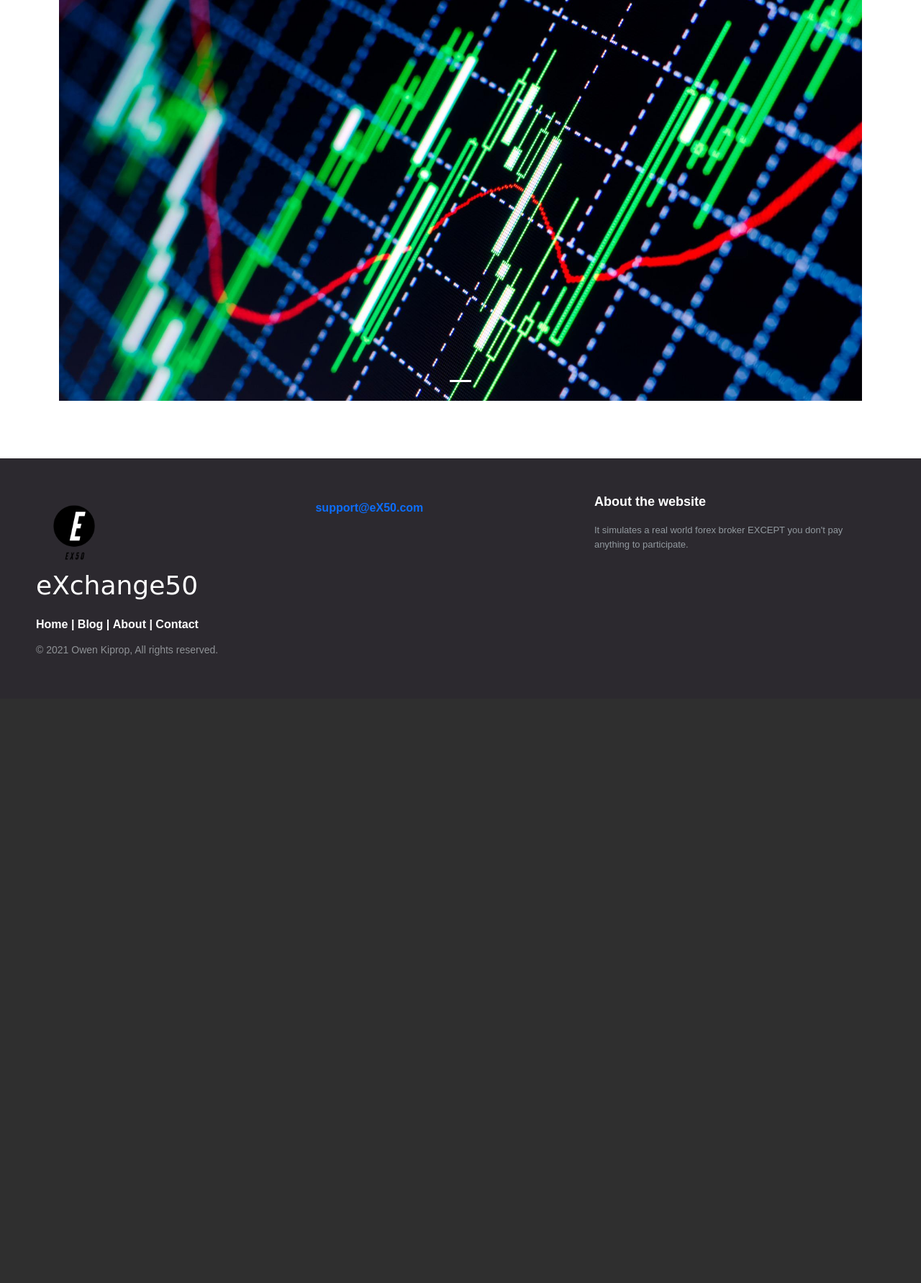
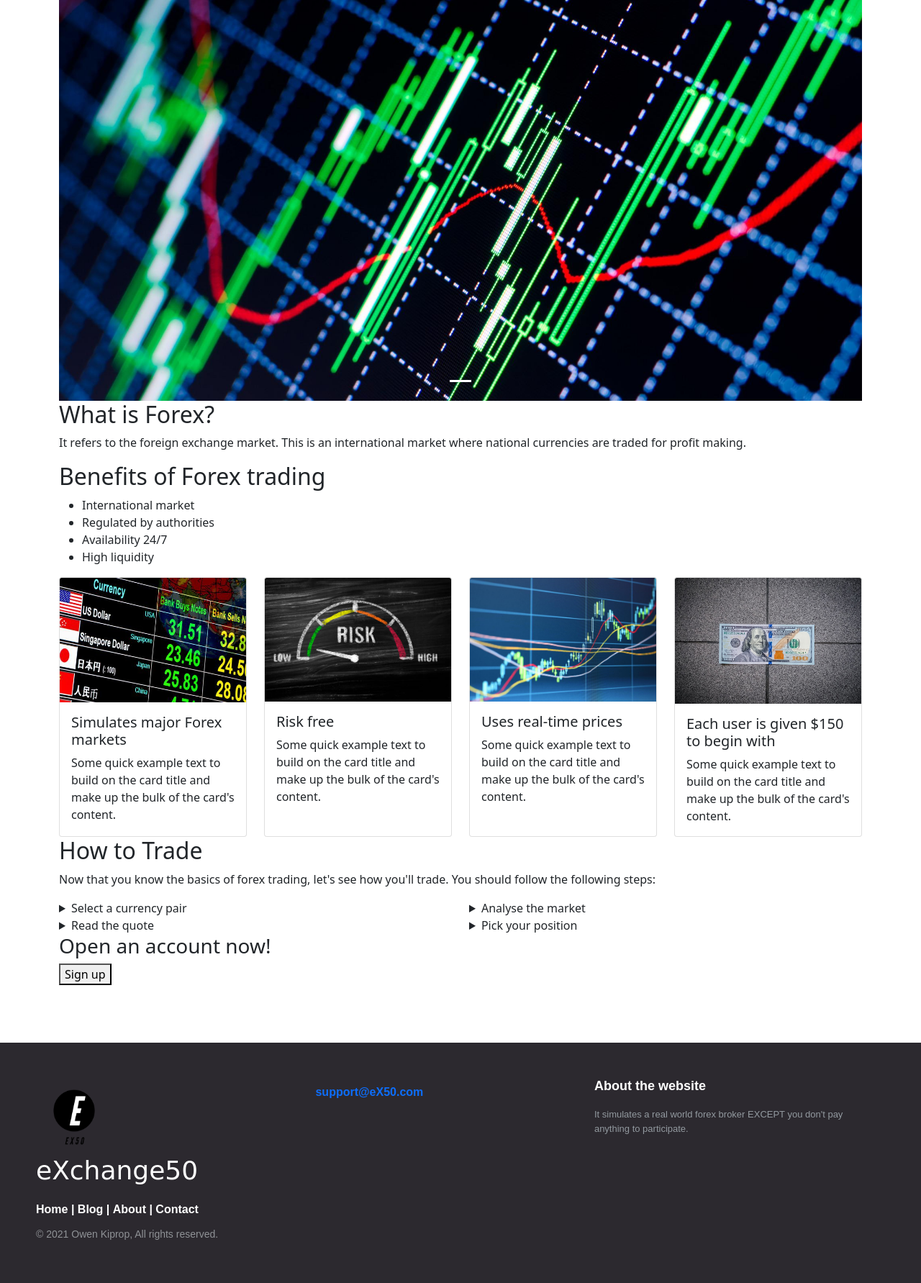
Before and after one commit to 0xOwen/exchange50, a Flask app: page / in a window 1280 px wide. Shown: the part 57-1840 px from the top of the page at 72% size. Before the commit the page ends 968 px from the top, so only its background shows below. Run offline with Flask 2, Linux system fonts and the light colour scheme; some web fonts are replaced.

Commit message:
added html components of homepage

```diff
--- a/templates/home.html
+++ b/templates/home.html
@@ -22,7 +22,95 @@
             </div>
           </div>
           <div class="row">
-
+            <div class="col">
+              <h2> What is Forex?</h2>
+              <p>
+                It refers to the foreign exchange market. This is an international market where national currencies are traded for profit making.
+              </p>
+              <h2>Benefits of Forex trading</h2>
+                <ul>
+                  <li>International market</li>
+                  <li>Regulated by authorities</li>
+                  <li>Availability 24/7</li>
+                  <li>High liquidity</li>
+                </ul>
+            </div>
+          </div>
+          <div class="row">
+            <div class="col-lg-3 col-sm-12 col-md-6 d-flex justify-content-center">
+              <div class="card" style="width: 18rem;">
+                <img src="../static/img/forex1.jpg" class="card-img-top" alt="">
+                <div class="card-body">
+                  <h5 class="card-title">Simulates major Forex markets</h5>
+                  <p class="card-text">Some quick example text to build on the card title and make up the bulk of the card's content.</p>
+                </div>
+              </div>
+            </div>
+            <div class="col-lg-3 col-sm-12 col-md-6 d-flex justify-content-center">
+              <div class="card" style="width: 18rem;">
+                <img src="../static/img/no_risk.jpg" class="card-img-top" alt="">
+                <div class="card-body">
+                  <h5 class="card-title">Risk free</h5>
+                  <p class="card-text">Some quick example text to build on the card title and make up the bulk of the card's content.</p>
+                </div>
+              </div>
+            </div>
+            <div class="col-lg-3 col-sm-12 col-md-6 d-flex justify-content-center">
+              <div class="card" style="width: 18rem;">
+                <img src="../static/img/real_time.jpg" class="card-img-top" alt="">
+                <div class="card-body">
+                  <h5 class="card-title">Uses real-time prices</h5>
+                  <p class="card-text">Some quick example text to build on the card title and make up the bulk of the card's content.</p>
+                </div>
+              </div>
+            </div>
+            <div class="col-lg-3 col-sm-12 col-md-6 d-flex justify-content-center">
+              <div class="card" style="width: 18rem;">
+                <img src="../static/img/dollar.jpeg" class="card-img-top" alt="">
+                <div class="card-body">
+                  <h5 class="card-title">Each user is given $150 to begin with</h5>
+                  <p class="card-text">Some quick example text to build on the card title and make up the bulk of the card's content.</p>
+                </div>
+              </div>
+            </div>
+          </div>
+          <div class="row">
+            <div class="col">
+              <h2>How to Trade</h2>
+              <p>Now that you know the basics of forex trading, let's see how you'll trade. You should follow the following steps:</p>
+            </div>
+          </div>
+          <div class="row">
+             <div class="col-lg-6 col-md-4 col-sm-12">
+                <details>
+                  <summary>Select a currency pair</summary>
+                  <p>Lorem ipsum dolor sit amet consectetur adipisicing elit. Odit iste, numquam ab explicabo placeat vel sint aperiam voluptatum excepturi eius! Ratione natus soluta possimus repudiandae similique perferendis deserunt cum laudantium.</p>
+                </details>
+             </div>
+             <div class="col-lg-6 col-md-4 col-sm-12">
+                <details>
+                  <summary>Analyse the market</summary>
+                  <p>Lorem ipsum dolor sit amet consectetur adipisicing elit. Odit iste, numquam ab explicabo placeat vel sint aperiam voluptatum excepturi eius! Ratione natus soluta possimus repudiandae similique perferendis deserunt cum laudantium.</p>
+                </details>
+              </div>
+              <div class="col-lg-6 col-md-4 col-sm-12">
+                <details>
+                  <summary>Read the quote</summary>
+                  <p>Lorem ipsum dolor sit amet consectetur adipisicing elit. Odit iste, numquam ab explicabo placeat vel sint aperiam voluptatum excepturi eius! Ratione natus soluta possimus repudiandae similique perferendis deserunt cum laudantium.</p>
+                </details>
+              </div>
+              <div class="col-lg-6 col-md-4 col-sm-12">
+                <details>
+                  <summary>Pick your position</summary>
+                  <p>Lorem ipsum dolor sit amet consectetur adipisicing elit. Odit iste, numquam ab explicabo placeat vel sint aperiam voluptatum excepturi eius! Ratione natus soluta possimus repudiandae similique perferendis deserunt cum laudantium.</p>
+                </details>
+              </div>
+          </div>
+          <div class="row">
+            <div class="col">
+              <h3>Open an account now!</h3>
+              <button type="button">Sign up</button>
+            </div>
           </div>
         </div>
     </main>
```
Also changed, not shown: static/img/dollar.jpeg (added), static/img/forex1.jpg (added), static/img/no_risk.jpg (added), static/img/real_time.jpg (added).
